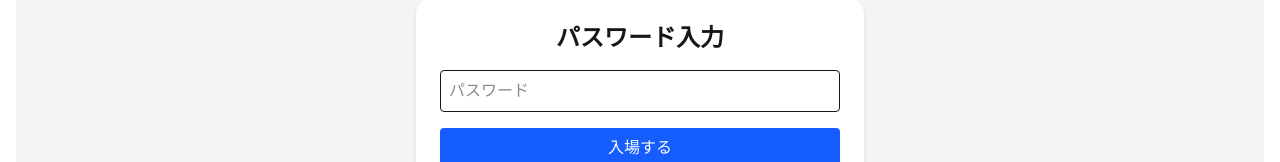
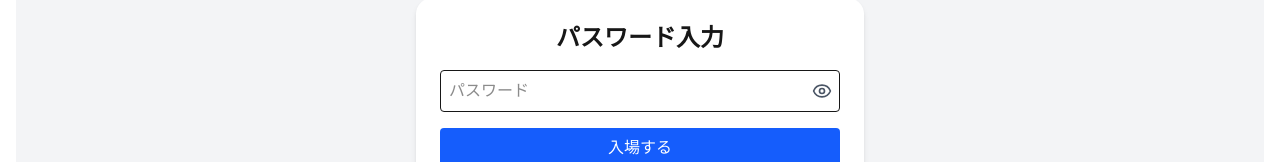
Before and after one commit to DaikiKazusaki/database, a Next.js app: page / in a window 1280 px wide. Shown: the part 377-539 px from the top of the page. Built offline with nearby package versions, Linux system fonts and the light colour scheme.

Commit message:
add display-password button

```diff
--- a/app/page.tsx
+++ b/app/page.tsx
@@ -2,9 +2,11 @@
 
 import { useState } from "react";
 import { useRouter } from "next/navigation";
+import { Eye, EyeOff } from "lucide-react";
 
 export default function LoginPage() {
   const [password, setPassword] = useState("");
+  const [showPassword, setShowPassword] = useState(false);
   const [error, setError] = useState("");
   const router = useRouter();
 
@@ -33,13 +35,22 @@ export default function LoginPage() {
         <h1 className="text-2xl font-semibold mb-4 text-center">
           パスワード入力
         </h1>
-        <input
-          type="password"
-          placeholder="パスワード"
-          value={password}
-          onChange={(e) => setPassword(e.target.value)}
-          className="w-full p-2 border rounded mb-4"
-        />
+        <div className="relative mb-4">
+          <input
+            type={showPassword ? "text" : "password"}
+            placeholder="パスワード"
+            value={password}
+            onChange={(e) => setPassword(e.target.value)}
+            className="w-full p-2 pr-10 border rounded"
+          />
+          <button
+            type="button"
+            onClick={() => setShowPassword(!showPassword)}
+            className="absolute top-1/2 right-2 transform -translate-y-1/2 text-gray-600"
+          >
+            {showPassword ? <EyeOff size={20} /> : <Eye size={20} />}
+          </button>
+        </div>
         {error && (
           <p className="text-red-600 text-sm mb-2 text-center">{error}</p>
         )}
```
